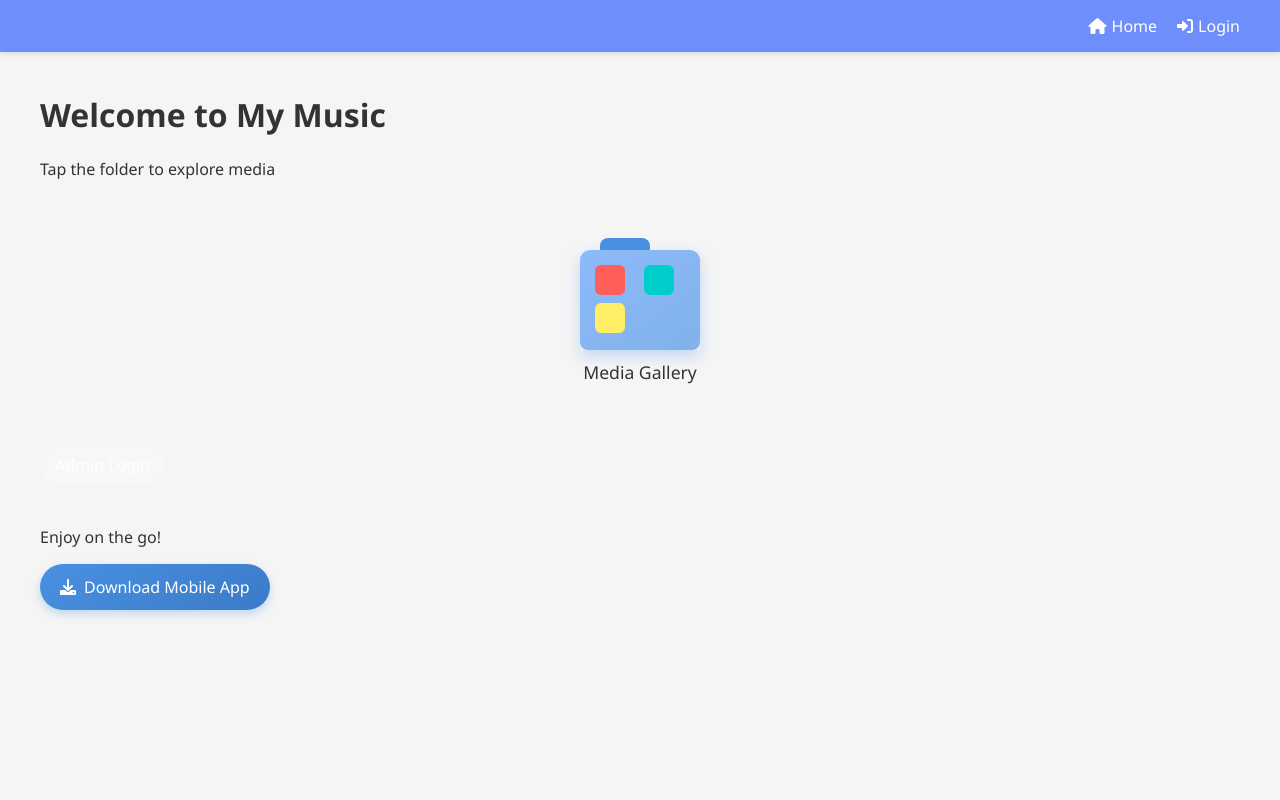
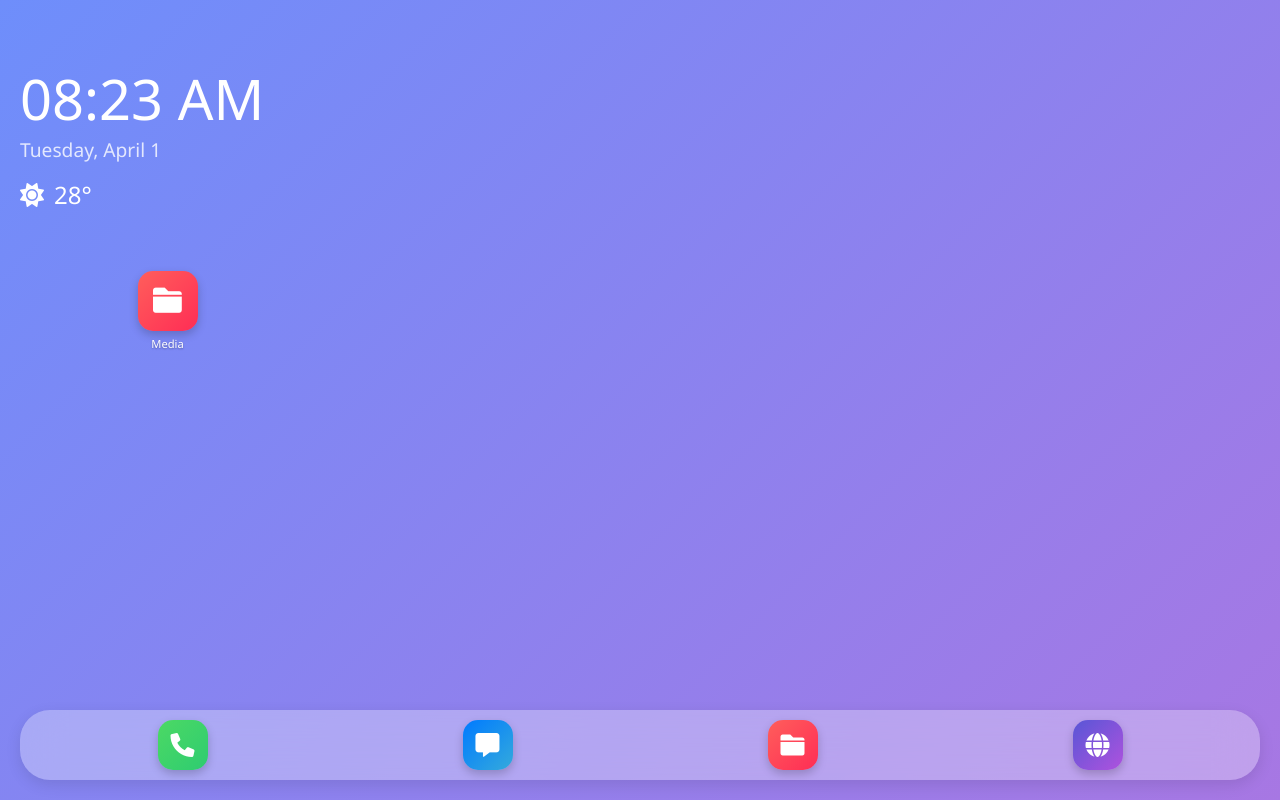
Before and after one commit to devhassan17/Folderlikewebsite, a Flask app: template templates/index.html in a window 1280 px wide. Run offline with Flask 3, Linux system fonts and the light colour scheme; the template is opened without the code that fills it: most values are stand-ins (such as "Sample title", 1, 10 or a date in 2020); some libraries are stand-ins or nearby versions.

Commit message:
Update design

```diff
--- a/static/css/style.css
+++ b/static/css/style.css
@@ -825,3 +825,134 @@ audio, video {
     width: 180px;
     height: 180px;
 }
+/* iOS 17 Theme */
+.ios-home-screen {
+    position: relative;
+    height: 100vh;
+    margin: 0 auto;
+    overflow: hidden;
+    box-shadow: 0 0 20px rgba(0,0,0,0.2);
+}
+
+.ios-wallpaper {
+    position: absolute;
+    top: 0;
+    left: 0;
+    right: 0;
+    bottom: 0;
+    background: linear-gradient(135deg, #6e8efb, #a777e3);
+    z-index: -1;
+}
+
+/* Widgets */
+.ios-widgets {
+    padding: 60px 20px 20px;
+    color: white;
+    text-align: left;
+}
+
+.time-widget .time {
+    font-size: 3.5rem;
+    font-weight: 300;
+}
+
+.time-widget .date {
+    font-size: 1.2rem;
+    font-weight: 500;
+    opacity: 0.8;
+}
+
+.weather-widget {
+    margin-top: 15px;
+    display: flex;
+    align-items: center;
+    font-size: 1.5rem;
+}
+
+.weather-widget i {
+    margin-right: 10px;
+}
+
+/* App Grid */
+.app-grid {
+    display: grid;
+    grid-template-columns: repeat(4, 1fr);
+    gap: 20px;
+    padding: 20px;
+    margin-top: 20px;
+}
+
+.app-icon {
+    display: flex;
+    flex-direction: column;
+    align-items: center;
+    cursor: pointer;
+    transition: transform 0.2s;
+}
+
+.app-icon-inner {
+    width: 60px;
+    height: 60px;
+    border-radius: 15px;
+    display: flex;
+    align-items: center;
+    justify-content: center;
+    font-size: 1.8rem;
+    color: white;
+    margin-bottom: 5px;
+    box-shadow: 0 4px 10px rgba(0,0,0,0.2);
+}
+
+.app-icon span {
+    font-size: 0.7rem;
+    color: white;
+    text-shadow: 0 1px 2px rgba(0,0,0,0.3);
+}
+
+.media-icon { background: linear-gradient(135deg, #FF5E5B, #FF2D55); }
+.phone-icon { background: linear-gradient(135deg, #4CD964, #2ECC71); }
+.messages-icon { background: linear-gradient(135deg, #007AFF, #34AADC); }
+.safari-icon { background: linear-gradient(135deg, #5856D6, #AF52DE); }
+.music-icon { background: linear-gradient(135deg, #FF2D55, #FF375F); }
+
+.app-icon:hover {
+    transform: scale(1.05);
+}
+
+/* Dock */
+.ios-dock {
+    position: fixed;
+    bottom: 20px;
+    width: auto;
+    left: 20px;
+    right: 20px;
+    background: rgba(255,255,255,0.3);
+    backdrop-filter: blur(20px);
+    border-radius: 30px;
+    padding: 10px;
+    display: flex;
+    justify-content: space-around;
+    box-shadow: 0 5px 15px rgba(0,0,0,0.1);
+}
+
+.dock-icon {
+    width: 50px;
+    height: 50px;
+    border-radius: 12px;
+    display: flex;
+    align-items: center;
+    justify-content: center;
+    cursor: pointer;
+    transition: transform 0.2s;
+}
+
+.dock-icon:hover {
+    transform: scale(1.1);
+}
+
+.dock-icon .app-icon-inner {
+    width: 50px;
+    height: 50px;
+    margin: 0;
+    font-size: 1.5rem;
+}
--- a/templates/index.html
+++ b/templates/index.html
@@ -1,51 +1,73 @@
-{% extends "base.html" %}
+<html>
+    <head>
+        <meta charset="UTF-8">
+        <meta name="viewport" content="width=device-width, initial-scale=1.0">
+        <title>Singer Portfolio</title>
+        <link rel="stylesheet" href="{{ url_for('static', filename='css/style.css') }}">
+        <link rel="stylesheet" href="https://cdnjs.cloudflare.com/ajax/libs/font-awesome/6.0.0-beta3/css/all.min.css">
+    </head>
+    <body>
+<div class="ios-home-screen">
+    <!-- iOS 17 Wallpaper Background -->
+    <div class="ios-wallpaper"></div>
 
-{% block content %}
-<div class="app-container">
-    <div class="app-header">
-        <h1>Welcome to My Music</h1>
-        <p>Tap the folder to explore media</p>
-    </div>
-
-    <div class="ios-folder-container">
-        <!-- iOS Folder Icon -->
-        <div class="ios-folder" onclick="window.location='{{ url_for('gallery') }}'">
-            <div class="ios-folder-icon">
-                <div class="ios-folder-tab"></div>
-                <div class="ios-folder-body">
-                    <div class="ios-folder-items">
-                        <div class="ios-folder-item photo"></div>
-                        <div class="ios-folder-item video"></div>
-                        <div class="ios-folder-item audio"></div>
-                    </div>
-                </div>
-            </div>
-            <span class="ios-folder-label">Media Gallery</span>
+    <!-- Lock Screen Widgets -->
+    <div class="ios-widgets">
+        <div class="time-widget">
+            <div class="time">{{ current_time }}</div>
+            <div class="date">{{ current_date }}</div>
         </div>
-
-        <!-- Download App Button (visible on mobile) -->
-        <div class="download-app-mobile">
-            <a href="{{ url_for('download') }}" class="download-btn">
-                <i class="fas fa-download"></i> Get the App
-            </a>
+        <div class="weather-widget">
+            <i class="fas fa-sun"></i>
+            <span>28°</span>
         </div>
     </div>
 
-    <div class="admin-actions">
-        {% if not session.logged_in %}
-            <a href="{{ url_for('login') }}" class="admin-link">Admin Login</a>
-        {% else %}
-            <a href="{{ url_for('upload') }}" class="admin-link">Upload Media</a>
-            <a href="{{ url_for('logout') }}" class="admin-link">Logout</a>
-        {% endif %}
-    </div>
+    <!-- App Icons -->
+    <div class="app-grid">
+        <!-- Media Folder Icon -->
+        <div class="app-icon" onclick="window.location='{{ url_for('gallery') }}'">
+            <div class="app-icon-inner media-icon">
+                <i class="fas fa-folder"></i>
+            </div>
+            <span>Media</span>
+        </div>
 
-    <!-- Download App Section (visible on desktop) -->
-    <div class="download-app-desktop">
-        <p>Enjoy on the go!</p>
-        <a href="{{ url_for('download') }}" class="download-btn">
-            <i class="fas fa-download"></i> Download Mobile App
-        </a>
+
+    <!-- Dock -->
+    <div class="ios-dock">
+        <div class="dock-icon dummy">
+            <div class="app-icon-inner phone-icon">
+                <i class="fas fa-phone"></i>
+            </div>
+        </div>
+        <div class="dock-icon dummy">
+            <div class="app-icon-inner messages-icon">
+                <i class="fas fa-comment-alt"></i>
+            </div>
+        </div>
+        <div class="dock-icon" onclick="window.location='{{ url_for('gallery') }}'">
+            <div class="app-icon-inner media-icon">
+                <i class="fas fa-folder"></i>
+            </div>
+        </div>
+        <div class="dock-icon dummy">
+            <div class="app-icon-inner safari-icon">
+                <i class="fas fa-globe"></i>
+            </div>
+        </div>
     </div>
 </div>
-{% endblock %}
+
+<script>
+// Update time and date
+function updateTime() {
+    const now = new Date();
+    document.querySelector('.time').textContent = now.toLocaleTimeString([], {hour: '2-digit', minute:'2-digit'});
+    document.querySelector('.date').textContent = now.toLocaleDateString([], {weekday: 'long', month: 'long', day: 'numeric'});
+}
+
+updateTime();
+setInterval(updateTime, 60000);
+</script>
+</body>
```
